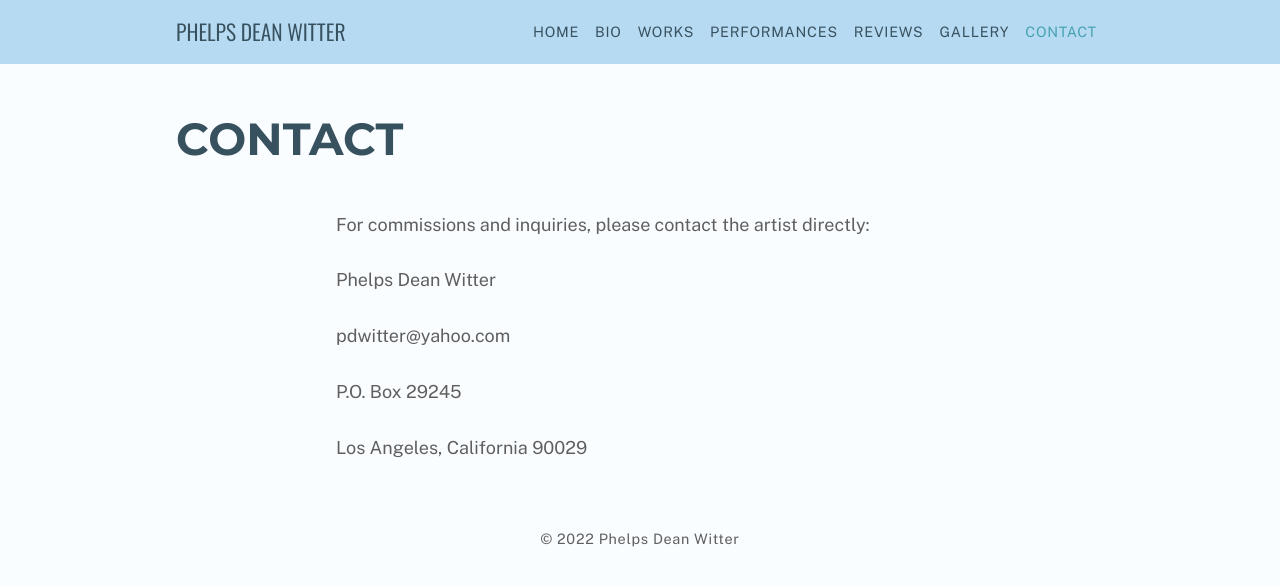
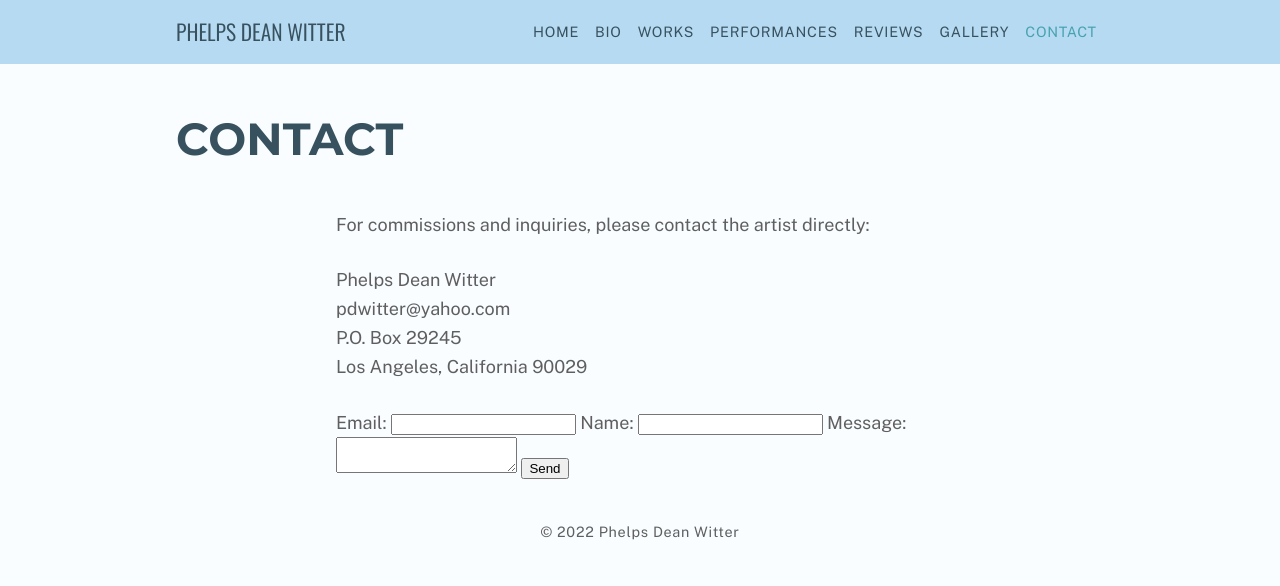
Before and after one commit to dianewitter/phelpsdeanwitter-com, a Jekyll site: the page built from contact.md, in a window 1280 px wide. Shown: the top 586 px of the page. Built offline with Jekyll 4.4.1, drawn with Linux system fonts in a browser that asks for light colours; our own code applies the rules of GitHub Pages for plain Markdown files.

Commit message:
Add formspree form

```diff
--- a/contact.md
+++ b/contact.md
@@ -6,9 +6,27 @@
 For commissions and inquiries, please contact the artist directly:
 
 > Phelps Dean Witter
+> pdwitter@yahoo.com
+> P.O. Box 29245
+> Los Angeles, California 90029
+
+<!-- modify this form HTML and place wherever you want your form -->
+<form
+  action="https://formspree.io/f/xoqrzjaw"
+  method="POST"
 >
-> pdwitter@yahoo.com
->
-> P.O. Box 29245
->
-> Los Angeles, California 90029
+  <label>
+    Email:
+    <input type="email" name="email">
+  </label>
+  <label>
+  	Name:
+    <input type="name" name="name">
+  </label>
+  <label>
+    Message:
+    <textarea name="message"></textarea>
+  </label>
+  <!-- your other form fields go here -->
+  <button type="submit">Send</button>
+</form>
```
